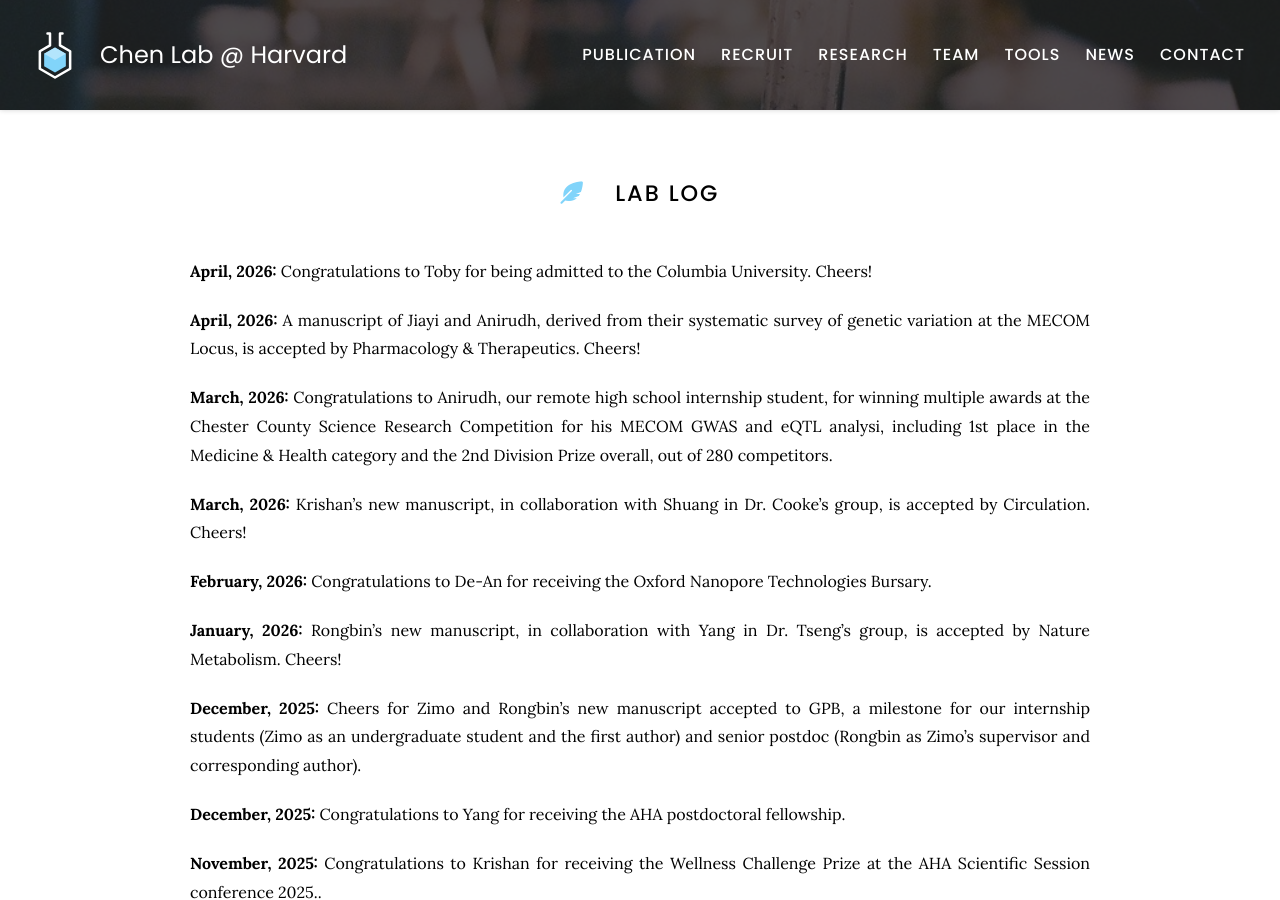
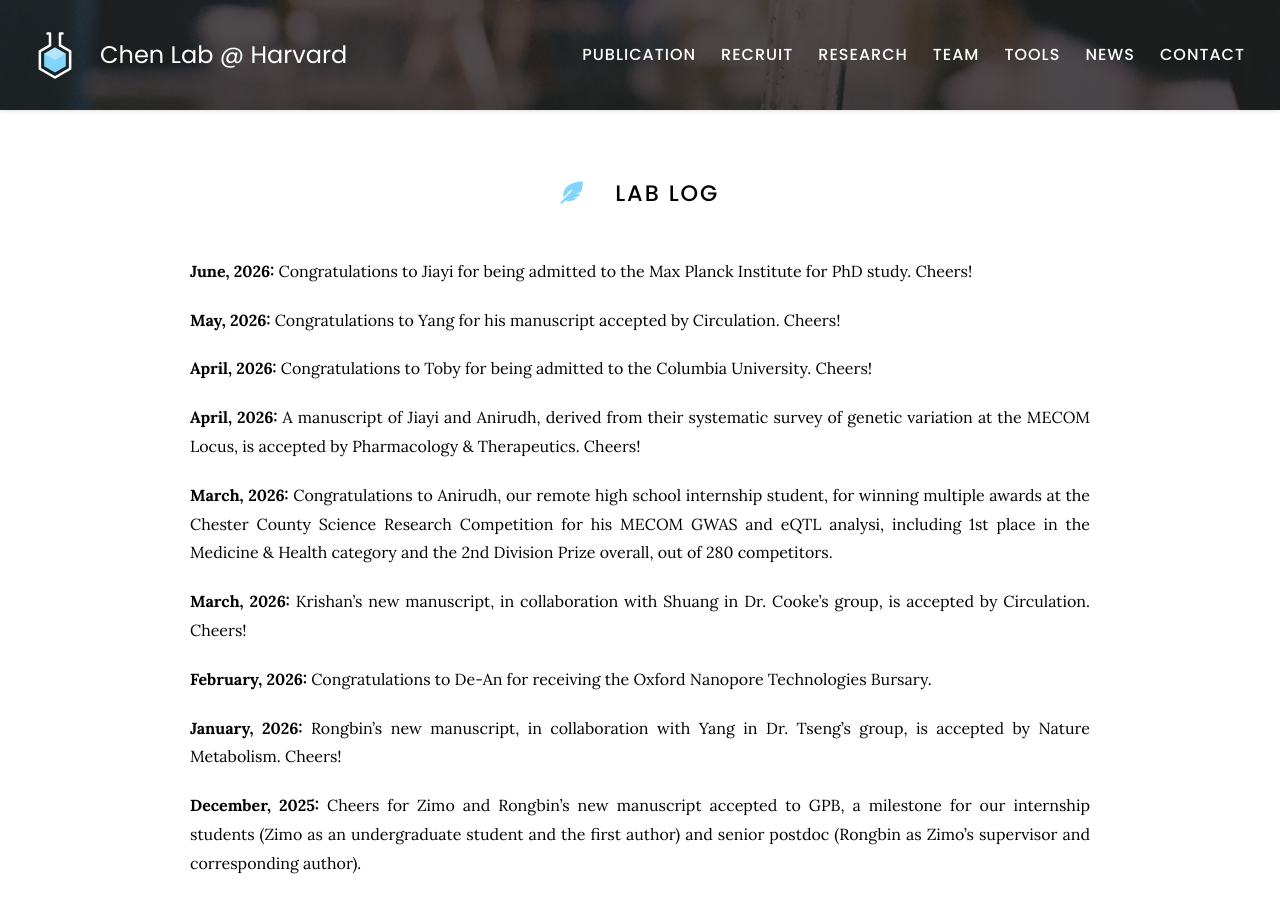
Before and after one commit to kaifuchenlab/kaifuchenlab.github.io, a Jekyll site: the page built from 7.news/index.md, in a window 1280 px wide and 900 px high. Built offline with Jekyll 4.4.1, drawn with Linux system fonts in a browser that asks for light colours.

Commit message:
Update index.md

```diff
--- a/7.news/index.md
+++ b/7.news/index.md
@@ -6,6 +6,12 @@ nav:
 ---
 
 # <i class="fas fa-feather-alt"></i> Lab log
+
+**June, 2026:**
+Congratulations to Jiayi for being admitted to the Max Planck Institute for PhD study. Cheers!
+
+**May, 2026:**
+Congratulations to Yang for his manuscript accepted by Circulation. Cheers!
 
 **April, 2026:**
 Congratulations to Toby for being admitted to the Columbia University. Cheers!
```
